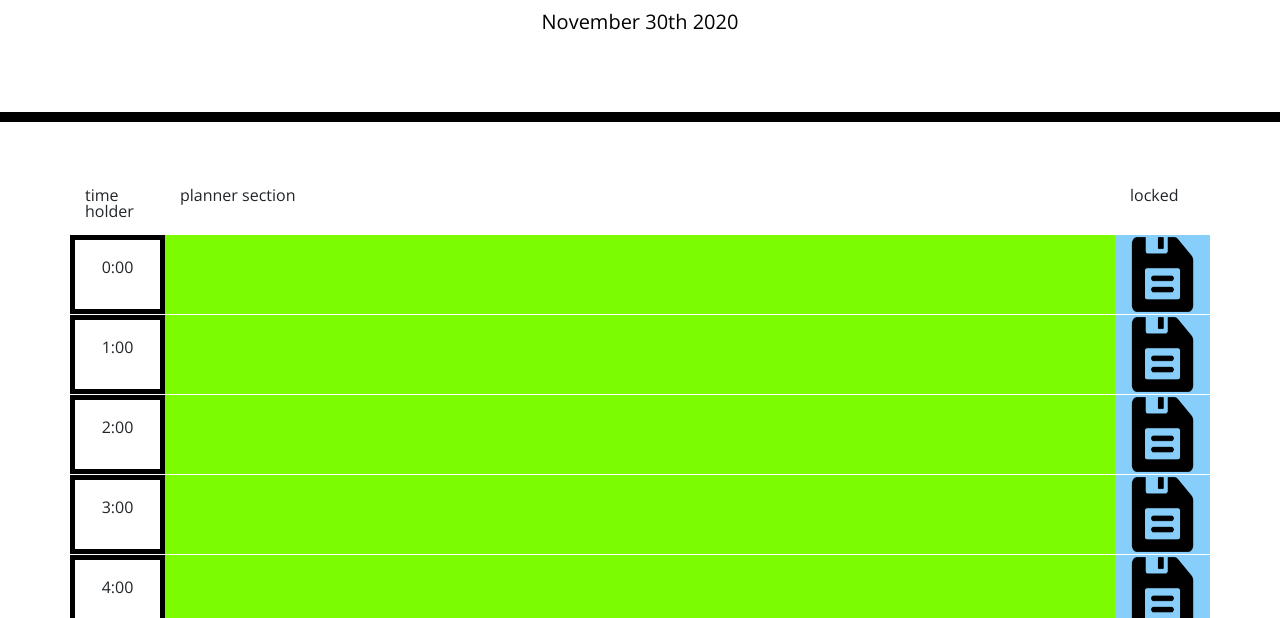
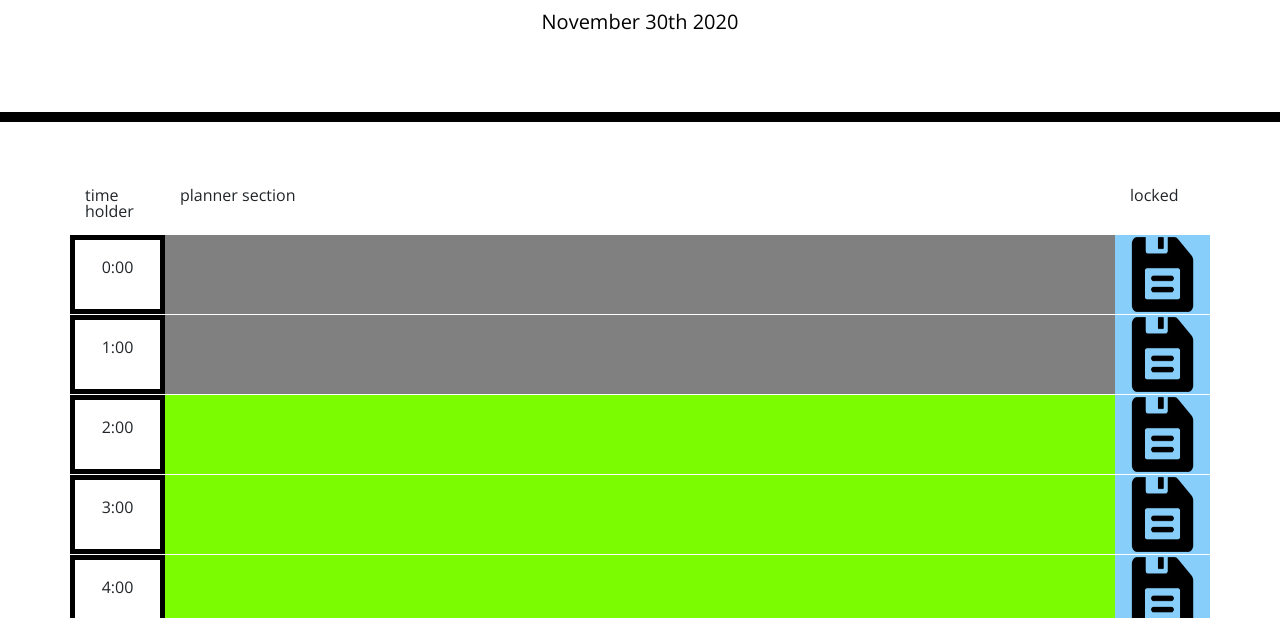
Before and after one commit to mhowe21/calendar-application, a plain HTML site: page index.html in a window 1280 px wide. Shown: the part 182-800 px from the top of the page. Drawn offline with nearby package versions, Linux system fonts and the light colour scheme.

Commit message:
add active hours

```diff
--- a/assessts/script.js
+++ b/assessts/script.js
@@ -20,13 +20,23 @@ function containerDraw() {
         let timeBoxLabel = $(`<p>${i}:00</p>`)
         timeBox.append(timeBoxLabel)
         row.append(timeBox)
-        let eventBox = $('<div class="col-10 future-times"></div>')
+        let eventBox = $('<div class="col-10"></div>')
         $(row).append(eventBox)
-        let eventBoxInput = $('<input type="text" id="text" class="text-entry" name="text">')
+        let eventBoxInput = $('<input type="text" class="text-entry" name="text">')
         $(eventBox).append(eventBoxInput)
         let saveBox = $(row).append('<div class="col-1 save-items"></div>')
 
         // if past the current hour mark it
+        let current = moment().format("H")
+        console.log(current)
+
+        if(current > i) {
+            //$(eventBox).addClass("future-times")
+            $(eventBox).addClass("prior-hour")
+        }else{
+            $(eventBox).addClass("future-times")
+        }
+
 
 
     }
--- a/assessts/style.css
+++ b/assessts/style.css
@@ -4,7 +4,7 @@ body {
   line-height: 1;
 }
 
-textarea{
+textarea {
   background: transparent;
   border: none;
   resize: none;
@@ -21,11 +21,11 @@ textarea{
   border-bottom: 10px solid black;
 }
 
-.description{
+.description {
   white-space: pre-wrap;
 }
 
-.time-block{
+.time-block {
   text-align: center;
   border-radius: 15px;
 }
@@ -33,7 +33,8 @@ textarea{
 .row {
   white-space: pre-wrap;
   height: 80px;
-  border-top: 1px solid white;;
+  border-top: 1px solid white;
+  ;
 }
 
 .hour {
@@ -76,7 +77,7 @@ textarea{
 
 .save-items {
   background-color: lightskyblue;
-  content:url(/assessts/saveIcon.png);
+  content: url(/assessts/saveIcon.png);
 }
 
 .time-box {
@@ -97,3 +98,7 @@ textarea{
   justify-content: center;
   align-items: center;
 }
+
+.prior-hour {
+  background-color: gray;
+}
```
